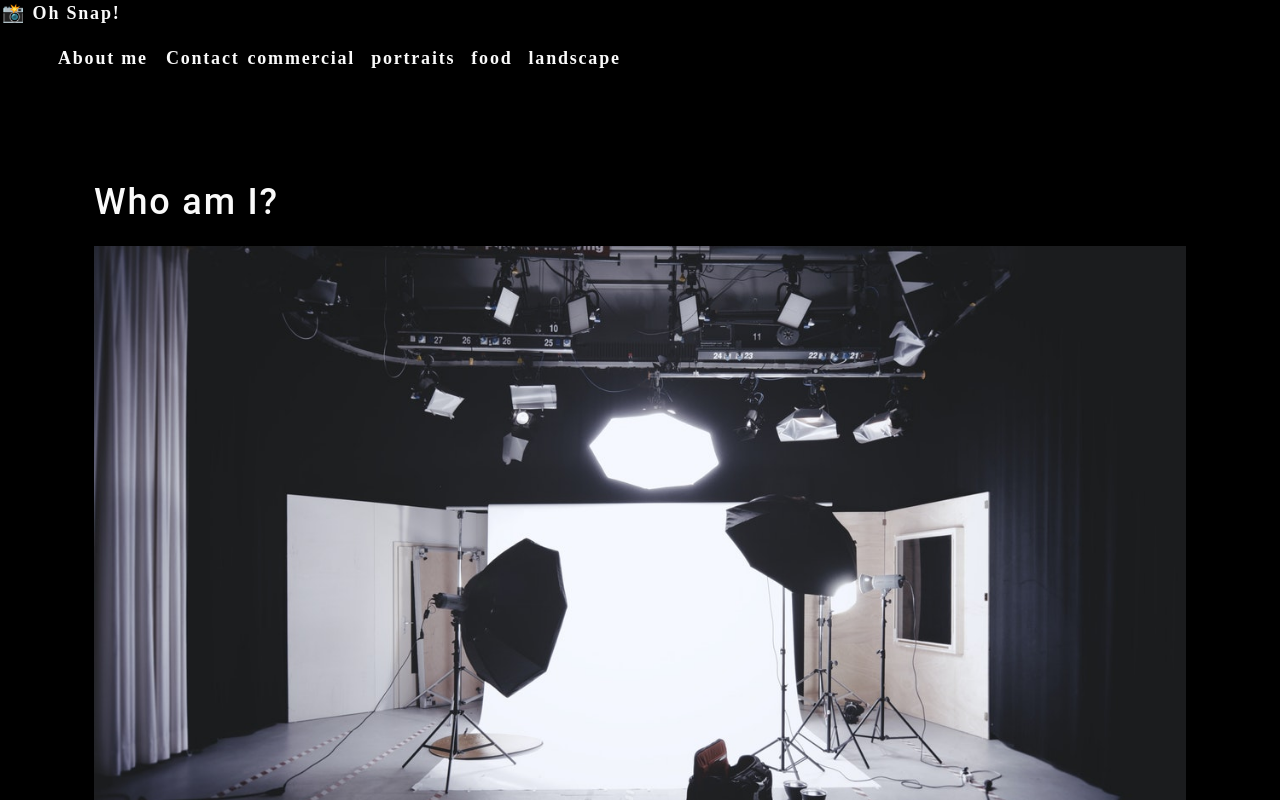
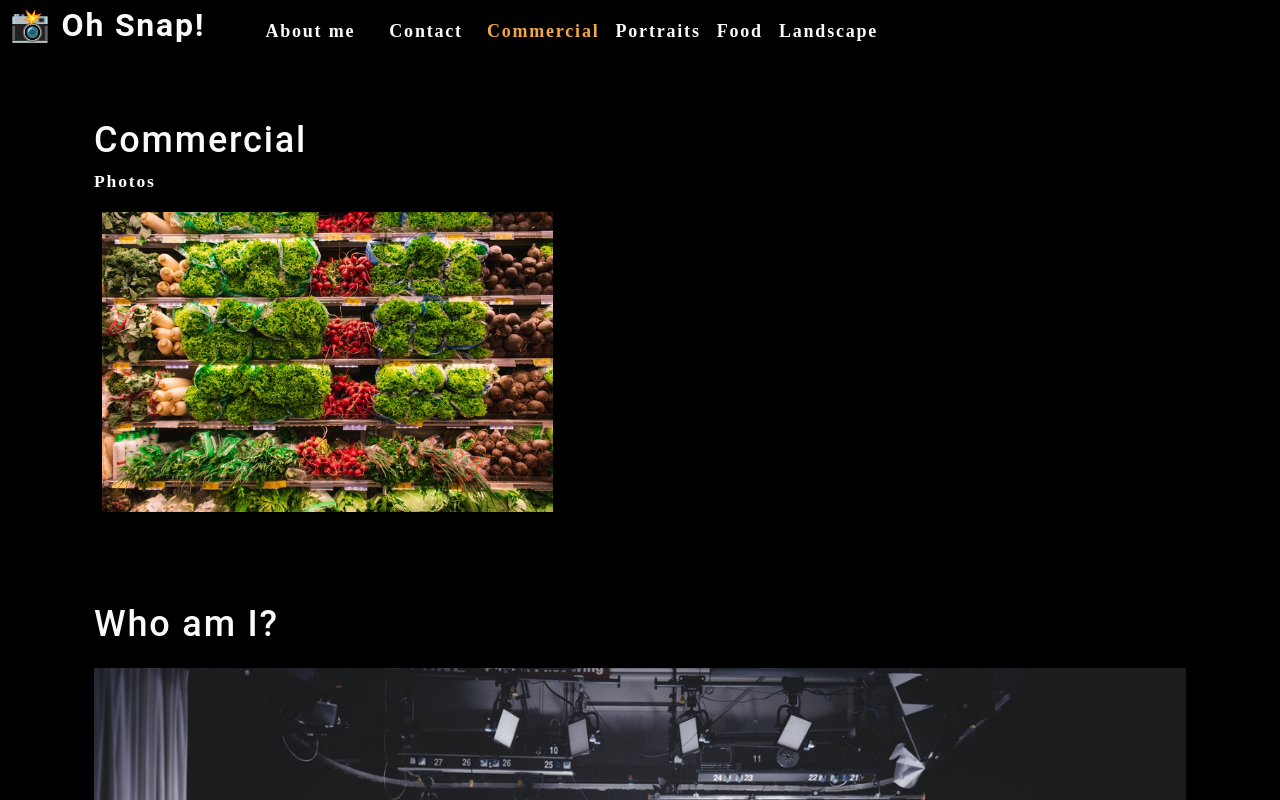
Before and after one commit to jamestw13/photography-portfolio, a React (Create React App) app: page / in a window 1280 px wide. Shown: the top 800 px of the page. Built offline with nearby package versions, Linux system fonts and the light colour scheme.

Commit message:
added gallery functionality, state/effect hooks to navbar

```diff
--- a/src/App.js
+++ b/src/App.js
@@ -1,13 +1,23 @@
-import React from 'react';
+import React, {useState} from 'react';
 import './App.css';
 import About from './components/About';
 import Nav from './components/Nav';
+import Gallery from './components/Gallery';
 
 function App() {
+  const [categories] = useState([
+    {name: 'commercial', description: 'Photos of grocery stores, food trucks, and other commercial projects'},
+    {name: 'portraits', description: 'Portraits of people in my life'},
+    {name: 'food', description: 'Delicious delicacies'},
+    {name: 'landscape', description: 'Fields, farmhouses, waterfalls, and the beauty of nature'},
+  ]);
+
+  const [currentCategory, setCurrentCategory] = useState(categories[0]);
   return (
     <div>
-      <Nav></Nav>
+      <Nav categories={categories} setCurrentCategory={setCurrentCategory} currentCategory={currentCategory}></Nav>
       <main>
+        <Gallery></Gallery>
         <About></About>
       </main>
     </div>
--- /dev/null
+++ b/src/components/Gallery/index.js
@@ -0,0 +1,22 @@
+import React from 'react';
+import {capitalizeFirstLetter} from '../../utils/helpers';
+import photo from '../../assets/small/commercial/0.jpg';
+
+function Gallery() {
+  const currentCategory = {
+    name: 'commercial',
+    description: 'Photos',
+  };
+
+  return (
+    <section>
+      <h1>{capitalizeFirstLetter(currentCategory.name)}</h1>
+      <p>{currentCategory.description}</p>
+      <div className="flex-row">
+        <img src={photo} alt="Commercial Example" className="img-thumbnail mx-1" />
+      </div>
+    </section>
+  );
+}
+
+export default Gallery;
--- a/src/components/Nav/index.js
+++ b/src/components/Nav/index.js
@@ -1,25 +1,22 @@
-import React from 'react';
+import React, {useEffect} from 'react';
+import {capitalizeFirstLetter} from '../../utils/helpers';
 
-function Nav() {
-  const categories = [
-    {name: 'commercial', description: 'Photos of grocery stores, food trucks, and other commercial projects'},
-    {name: 'portraits', description: 'Portraits of people in my life'},
-    {name: 'food', description: 'Delicious delicacies'},
-    {name: 'landscape', description: 'Fields, farmhouses, waterfalls, and the beauty of nature'},
-  ];
+function Nav(props) {
+  const {categories = [], setCurrentCategory, currentCategory} = props;
 
-  function CategorySelected(name) {
-    console.log(`${name} clicked`);
-  }
-
+  useEffect(() => {
+    document.title = capitalizeFirstLetter(currentCategory.name);
+  }, [currentCategory]);
   return (
-    <header>
+    <header className="flex-row px-1">
+      <h2>
         <a data-testid="link" href="/">
           <span role="img" aria-label="camera">
             📸
           </span>{' '}
           Oh Snap!
         </a>
+      </h2>
       <nav>
         <ul className="flex-row">
           <li className="mx-2">
@@ -27,12 +24,12 @@
               About me
             </a>
           </li>
-          <li>
+          <li className="mx-2">
             <span>Contact</span>
           </li>
           {categories.map(category => (
-            <li className="mx-1" key={category.name}>
-              <span onClick={() => CategorySelected(category.name)}>{category.name}</span>
+            <li className={`mx-1 ${currentCategory.name === category.name && 'navActive'}`} key={category.name}>
+              <span onClick={() => setCurrentCategory(category)}>{capitalizeFirstLetter(category.name)}</span>
             </li>
           ))}
         </ul>
```
Lines whose indentation alone changed are shown as unchanged.
